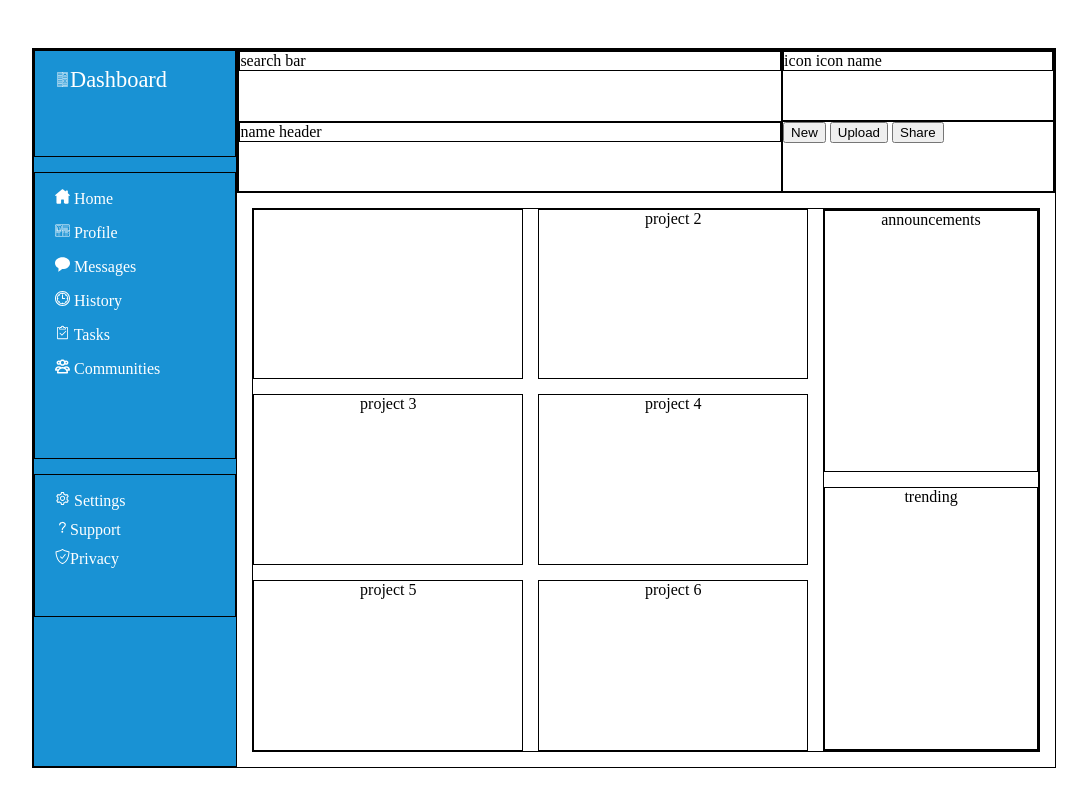
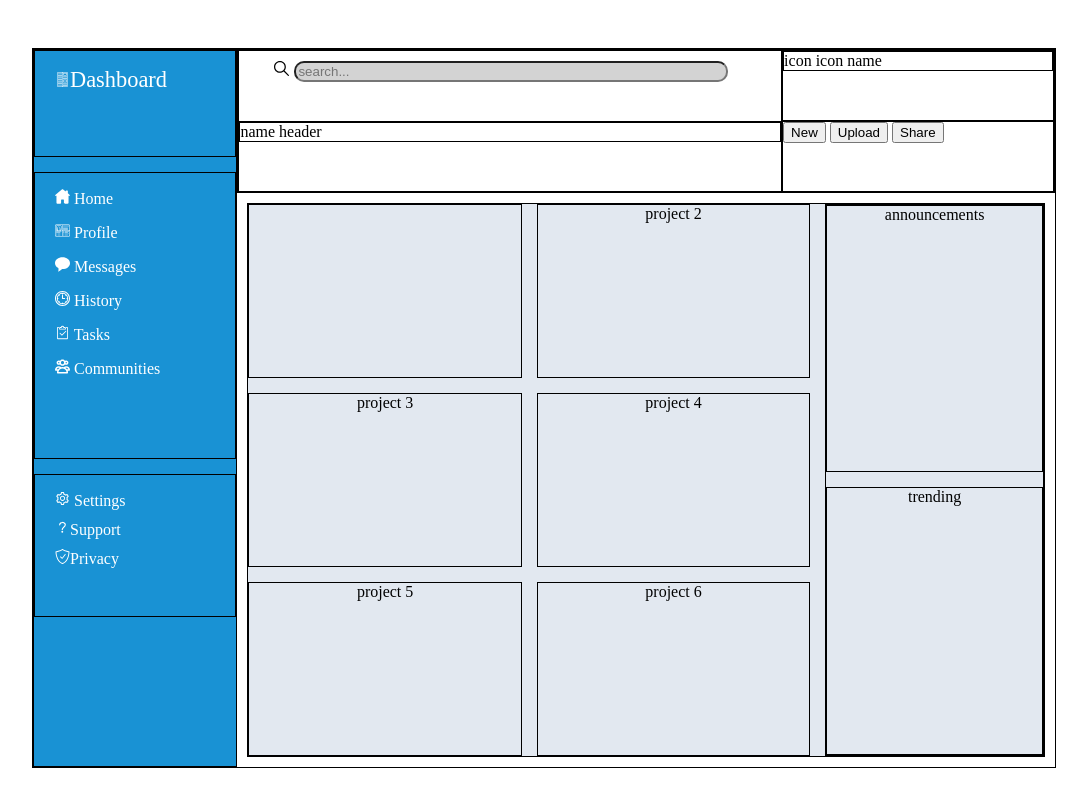
Before and after one commit to JasNagra92/Admin-Dashboard, a plain HTML site: page index.html in a window 1280 px wide. Shown: the whole page, without its empty margins (96-1183 px from the left). Drawn offline with Linux system fonts and the light colour scheme.

Commit message:
add searchbar

```diff
--- a/index.html
+++ b/index.html
@@ -36,7 +36,7 @@
         </div>
         <div class="header">
             <div class="searchbar">
-                <div>search bar</div>
+                <img src="./images/search-svgrepo-com.svg" alt="search"><input type="text" placeholder="search...">
             </div>
             <div class="iconName">
                 <div>icon icon name</div>
--- a/styles.css
+++ b/styles.css
@@ -66,8 +66,9 @@ img{
     grid-template-columns:1fr 1fr .8fr;
     grid-template-rows: repeat(3, 1fr);
     gap: 15px;
-    margin: 15px;
+    margin: 10px;
     text-align: center;
+    background-color: rgba(226,232,240,255);
 }
 #btn{
 
@@ -126,3 +127,14 @@ div{
 .helpflex{
     height:20%
 }
+input[type="text"]{
+    width: 80%;
+    border-radius: 10px;
+    margin-left: 5px;
+    margin-top: 5px;
+    background-color: lightgrey;
+}
+.searchbar>img{
+    margin-left: 35px;
+    margin-top: 10px;
+}
```
Also changed, not shown: images/search-svgrepo-com.svg (added).
